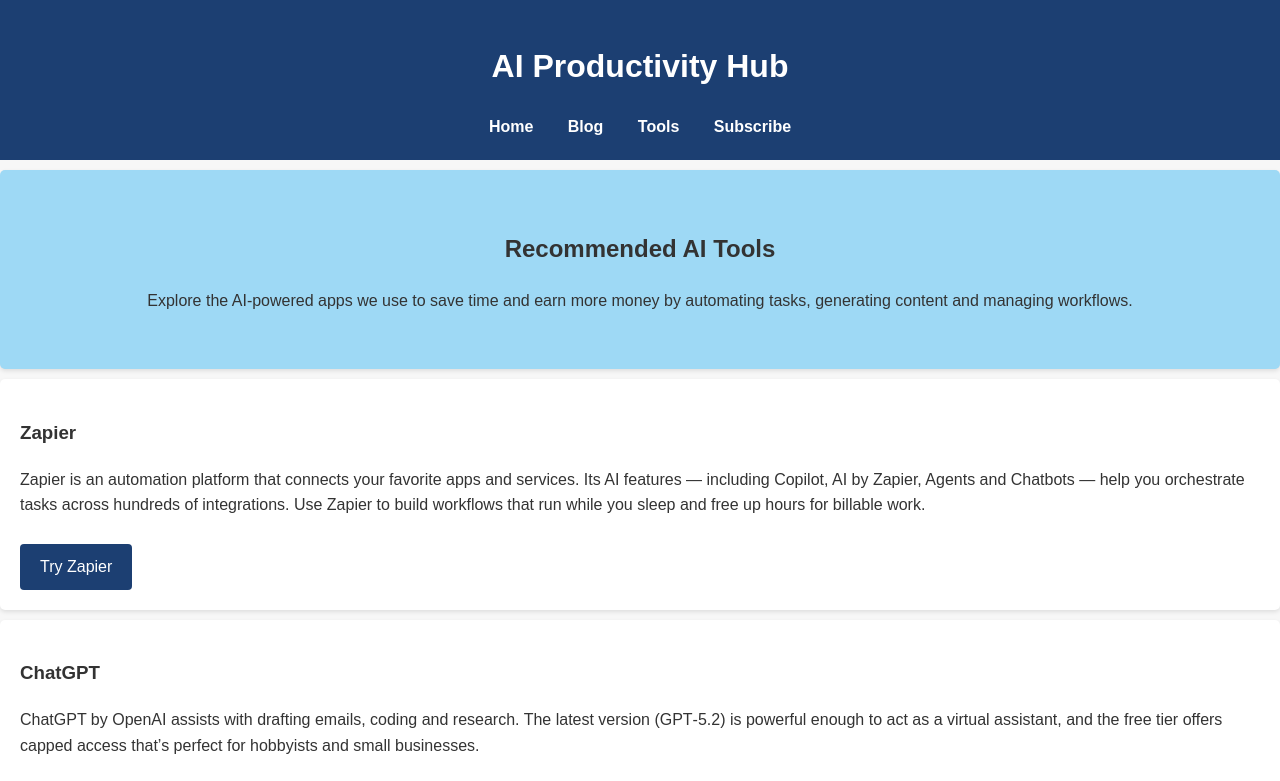
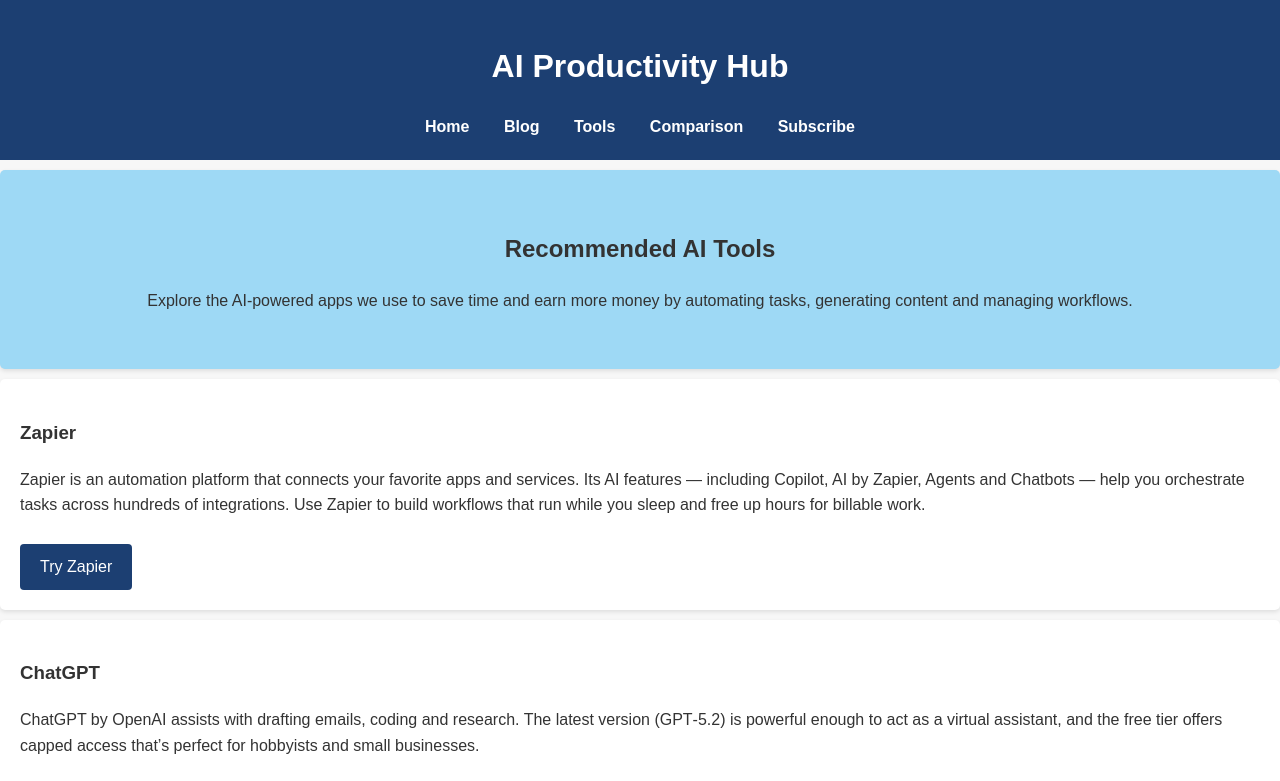
Before and after one commit to shedounes-cyber/ai-productivity-site, a plain HTML site: page tools.html in a window 1280 px wide. Shown: the top 781 px of the page. Drawn offline with Linux system fonts and the light colour scheme.

Commit message:
Add comparison link to navigation in tools.html

```diff
--- a/tools.html
+++ b/tools.html
@@ -12,6 +12,7 @@
             <a href="index.html">Home</a>
             <a href="blog.html">Blog</a>
             <a href="tools.html">Tools</a>
+                    <a <href="comparison.html">Comparison</a>
             <a href="subscribe.html">Subscribe</a>
         </nav>
     </header>
```
